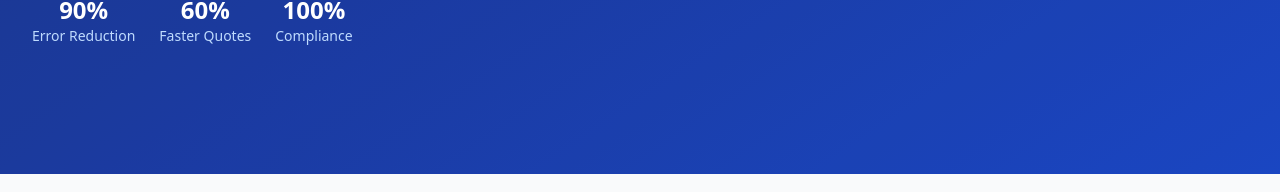
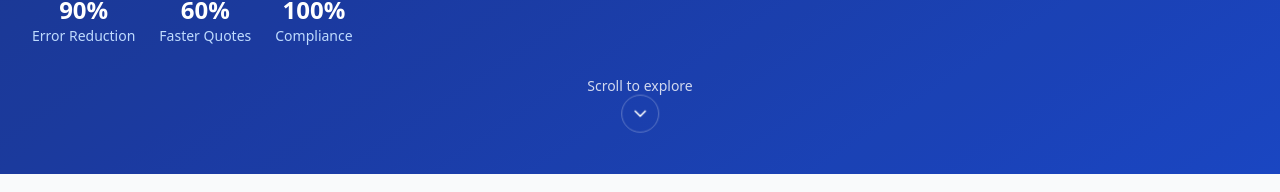
Before and after one commit to CognicAI/ServiceNow-CPQ-Landingpage, a React (Vite) app: page / in a window 1280 px wide. Shown: the part 682-874 px from the top of the page. Built offline with nearby package versions, Linux system fonts and the light colour scheme.

Commit message:
Add scroll down indicator to Hero section
Introduced a scroll down button with a bouncing ChevronDown icon at the bottom of the Hero section. Clicking the button smoothly scrolls to the next section, enhancing user navigation.

```diff
--- a/src/components/sections/Hero.tsx
+++ b/src/components/sections/Hero.tsx
@@ -1,8 +1,15 @@
 import React from 'react';
-import { Play, Download, ArrowRight } from 'lucide-react';
+import { Play, Download, ChevronDown } from 'lucide-react';
 import { Button } from '../ui/Button';
 
 export const Hero: React.FC = () => {
+  const scrollToNextSection = () => {
+    const nextSection = document.querySelector('#problem') || document.querySelector('section:nth-of-type(2)');
+    if (nextSection) {
+      nextSection.scrollIntoView({ behavior: 'smooth' });
+    }
+  };
+
   return (
     <section className="relative bg-gradient-to-br from-blue-900 via-blue-800 to-blue-700 text-white">
       <div className="absolute inset-0 bg-black opacity-10"></div>
@@ -75,6 +82,22 @@ export const Hero: React.FC = () => {
           </div>
         </div>
       </div>
+
+      {/* Scroll Down Indicator */}
+      <div className="absolute bottom-8 left-1/2 transform -translate-x-1/2">
+        <button
+          onClick={scrollToNextSection}
+          className="flex flex-col items-center space-y-2 text-white hover:text-blue-300 transition-colors duration-300 group"
+          aria-label="Scroll to next section"
+        >
+          <span className="text-sm font-medium opacity-80 group-hover:opacity-100 transition-opacity duration-300">
+            Scroll to explore
+          </span>
+          <div className="p-2 rounded-full border border-white border-opacity-30 group-hover:border-blue-300 transition-all duration-300 animate-bounce">
+            <ChevronDown className="w-5 h-5" />
+          </div>
+        </button>
+      </div>
     </section>
   );
 };
```
